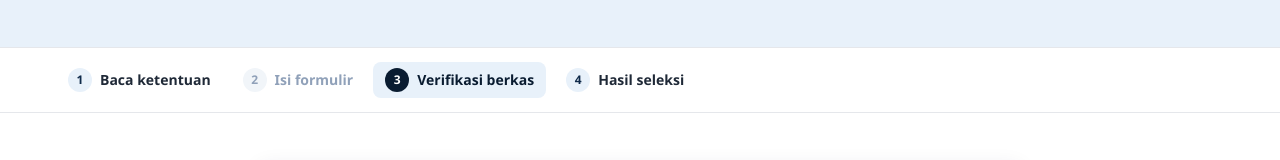
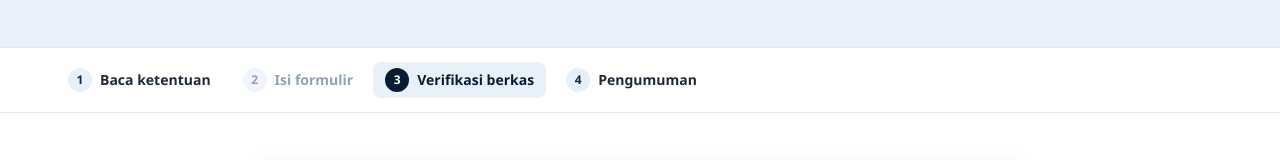
Before and after one commit to Ridhoo1616/pkm-sma-imtek, a Next.js app in the folder frontend/: page /ppdb/cek in a window 1280 px wide. Shown: the part 367-527 px from the top of the page. Built offline with nearby package versions, Linux system fonts and the light colour scheme; no server answers.

Commit message:
Tahap 4 alur PPDB dinamai Pengumuman

```diff
--- a/frontend/src/komponen/BantuanMelayang.tsx
+++ b/frontend/src/komponen/BantuanMelayang.tsx
@@ -61,7 +61,7 @@ const ALUR: Langkah[] = [
   },
   {
     kunci: "hasil",
-    label: "Lihat hasil seleksi",
+    label: "Lihat pengumuman",
     jalur: "/ppdb/cek",
     keterangan: "Hasilnya muncul di halaman Cek Status begitu panitia menetapkannya.",
   },
--- a/frontend/src/komponen/CekStatus.tsx
+++ b/frontend/src/komponen/CekStatus.tsx
@@ -155,7 +155,7 @@ export default function CekStatus({ nomorAwal = "" }: { nomorAwal?: string }) {
         return (
           <MunculLangsung className="border-t border-garis pt-10">
             <p className={"text-xs font-semibold tracking-[0.14em] uppercase " + (diterima ? "text-green-700" : "text-samar")}>
-              Hasil seleksi · PPDB {hasil.tahun_ajaran}
+              Pengumuman · PPDB {hasil.tahun_ajaran}
             </p>
             <h2 className="mt-4 max-w-[18ch] text-4xl leading-[1.05] font-bold tracking-tight text-biru-tua md:text-5xl">
               {isi.judul}
--- a/frontend/src/komponen/PenunjukAlur.tsx
+++ b/frontend/src/komponen/PenunjukAlur.tsx
@@ -36,7 +36,7 @@ const TAHAP: Tahap[] = [
   { kunci: "ketentuan", label: "Baca ketentuan", jalur: "/ppdb" },
   { kunci: "daftar", label: "Isi formulir", jalur: "/ppdb/daftar" },
   { kunci: "pantau", label: "Verifikasi berkas", jalur: "/ppdb/cek" },
-  { kunci: "hasil", label: "Hasil seleksi", jalur: "/ppdb/cek" },
+  { kunci: "hasil", label: "Pengumuman", jalur: "/ppdb/cek" },
 ];
 
 export function PenunjukAlur({
--- a/frontend/src/lib/menu.ts
+++ b/frontend/src/lib/menu.ts
@@ -139,7 +139,7 @@ export const MENU: MenuUtama[] = [
       {
         jalur: "/ppdb/cek",
         label: "Cek Status & Hasil",
-        keterangan: "Memantau verifikasi berkas dan melihat hasil seleksi.",
+        keterangan: "Memantau verifikasi berkas dan melihat pengumuman hasil.",
       },
       {
         jalur: "/faq",
```
Also changed, not shown: 158 other files (tests, documents, lock files or other folders).
